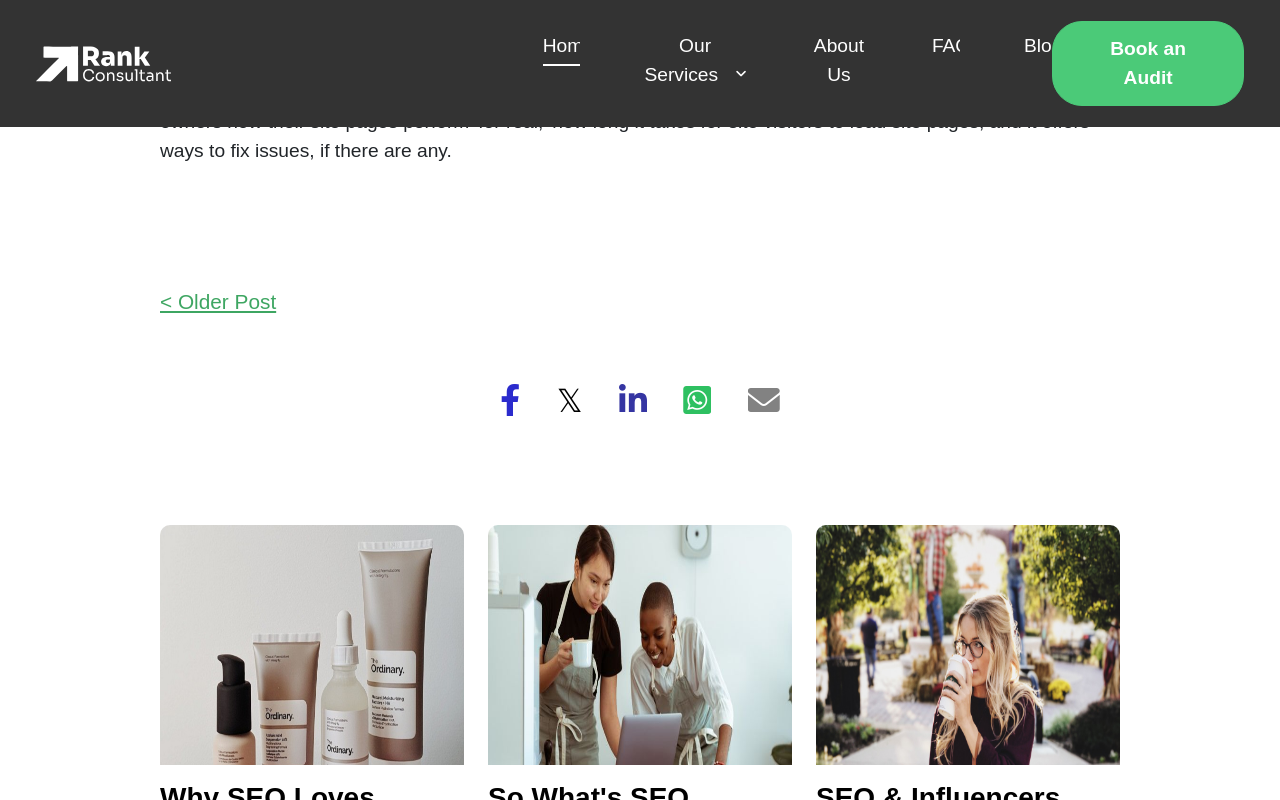
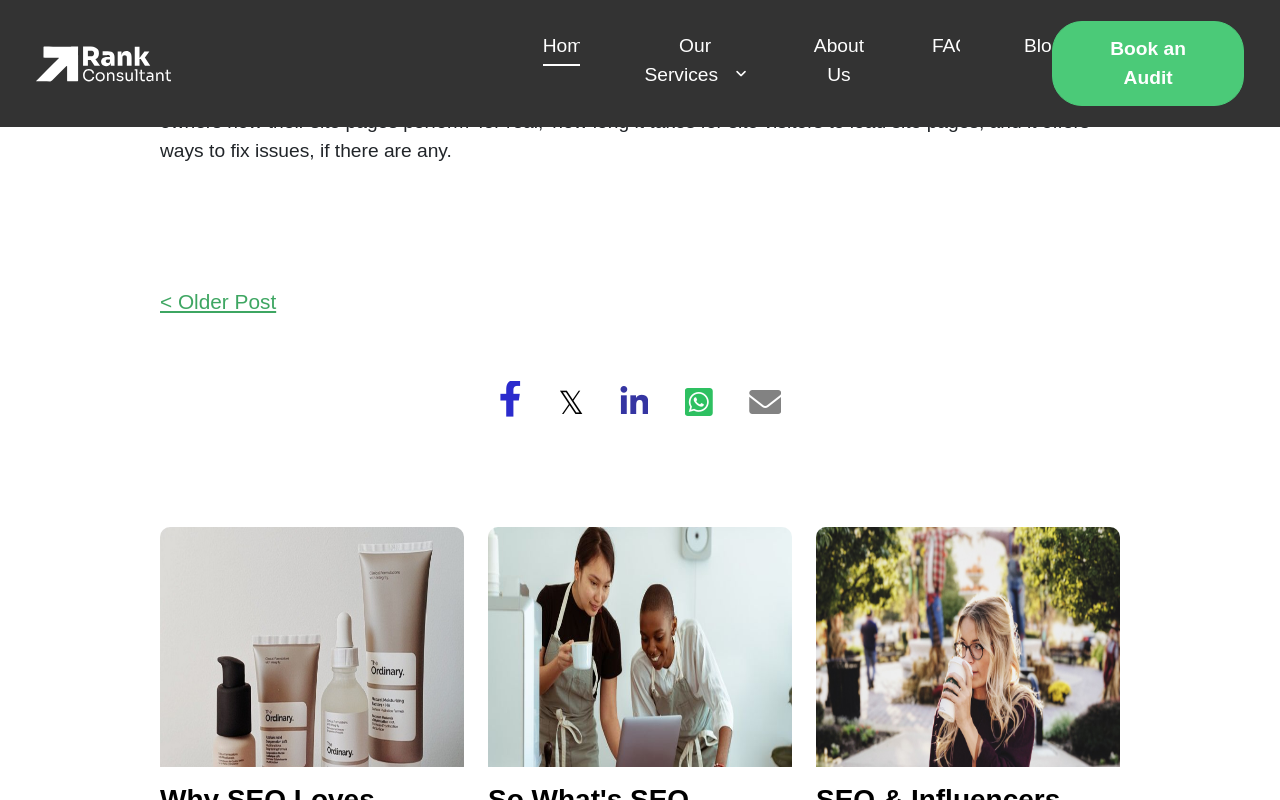
Before and after one commit to Naghmeh-Kheirkhahi/SEO-Blog-project, a plain HTML site: page post.html in a window 1280 px wide. In both pictures the pointer is over the icon 510 px from the left and 2390 px from the top of the page. Shown: the part 1990-2790 px from the top of the page. Drawn offline with Linux system fonts and the light colour scheme.

Commit message:
animation for the post page icons

```diff
--- a/post.css
+++ b/post.css
@@ -201,6 +201,12 @@ button:hover {
     color: rgb(62, 166, 98);
 }
 
+
+
+
+
+/* the social media icons part */
+
 .SocialMedia{
     text-align: center;
 }
@@ -211,6 +217,13 @@ button:hover {
     font-size: 2rem;
 }
 
+.SocialMedia i:hover {
+    font-size: 2.3rem;
+    transition: 300ms ease-in-out;
+}
+
+
+
 #facebook { color: rgb(43, 43, 205);}
 
 #twitter {color: black;}
@@ -220,11 +233,6 @@ button:hover {
 #whatsapp {color: rgb(46, 192, 97);}
 
 #email {color: rgb(130, 130, 130);}
-
-
-
-/* the social media icons part */
-
 
 
 
```
Also changed, not shown: post.html (+4 -2 lines).
